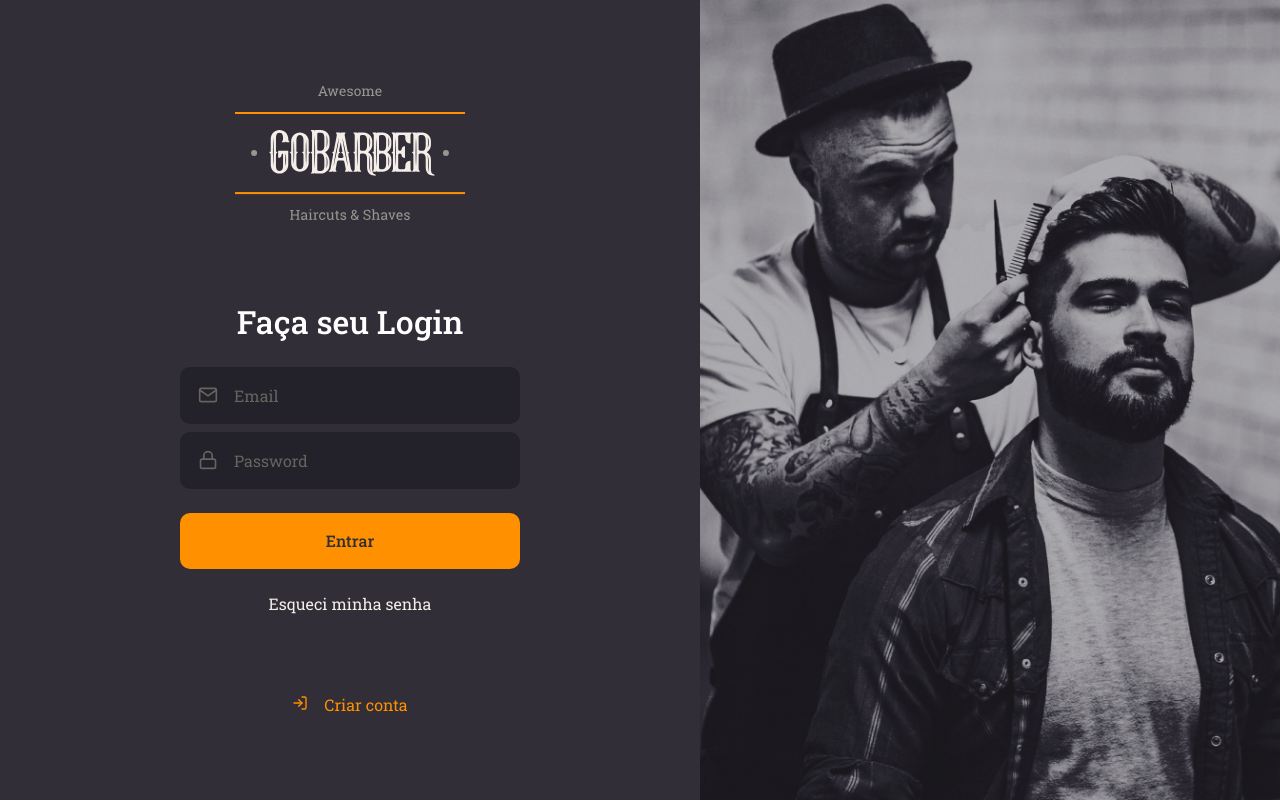
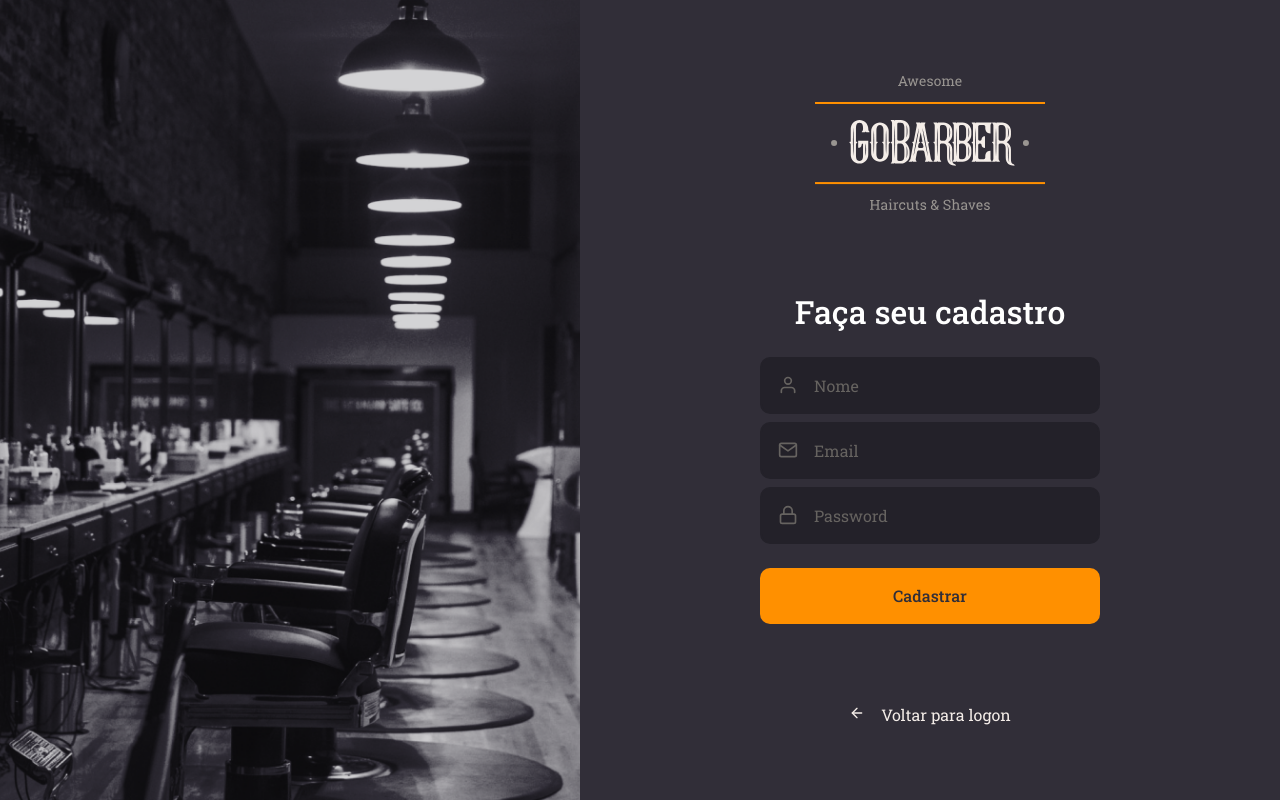
Before and after one commit to obrenoco/gobarber-web, a React (Create React App) app: page /signup in a window 1280 px wide. Built offline with nearby package versions, Linux system fonts and the light colour scheme.

Commit message:
Add: register page

```diff
--- a/src/App.tsx
+++ b/src/App.tsx
@@ -1,12 +1,13 @@
 import React from 'react';
 
-import SignIn from './pages/SignIn';
+// import SignIn from './pages/SignIn';
+import SignUp from './pages/SignUp';
 
 import GlobalStyle from './styles/global';
 
 const App: React.FC = () => (
   <>
-    <SignIn />
+    <SignUp />
     <GlobalStyle />
   </>
 );
--- /dev/null
+++ b/src/pages/SignUp/index.tsx
@@ -0,0 +1,41 @@
+import React from 'react';
+import {
+ FiMail, FiLock, FiUser, FiArrowLeft
+} from 'react-icons/fi';
+import logoImg from '../../assets/logo.svg';
+
+import Input from '../../components/Input';
+import Button from '../../components/Button';
+
+import { Container, Content, Background } from './styles';
+
+const SignIn: React.FC = () => (
+  <Container>
+    <Background />
+    <Content>
+      <img src={logoImg} alt="GoBarber" />
+
+      <form>
+        <h1>Faça seu cadastro</h1>
+
+        <Input name="name" icon={FiUser} placeholder="Nome" />
+        <Input name="email" icon={FiMail} placeholder="Email" />
+        <Input
+          name="password"
+          type="password"
+          icon={FiLock}
+          placeholder="Password"
+        />
+
+        <Button type="submit">Cadastrar</Button>
+      </form>
+
+      <a href="cadastro">
+        <FiArrowLeft />
+        Voltar para logon
+      </a>
+    </Content>
+  </Container>
+);
+
+export default SignIn;
--- /dev/null
+++ b/src/pages/SignUp/styles.ts
@@ -0,0 +1,62 @@
+import styled from 'styled-components';
+import { shade } from 'polished';
+import signUpBackground from '../../assets/sign-up-background.png';
+
+export const Container = styled.div`
+  height: 100vh;
+
+  display: flex;
+  align-items: stretch;
+`;
+
+export const Content = styled.div`
+  display: flex;
+  flex-direction: column;
+  align-items: center;
+
+  place-content: center;
+  width: 100%;
+  max-width: 700px;
+
+  form {
+    width: 340px;
+    margin: 80px 0;
+    text-align: center;
+
+    h1 {
+      margin-bottom: 24px;
+    }
+
+    a {
+      margin-top: 24px;
+      color: #f4ede8;
+      display: block;
+      text-decoration: none;
+      transition: color 0.2s;
+
+      &:hover {
+        color: ${shade(0.2, '#f4ede8')};
+      }
+    }
+  }
+  > a {
+    color: #f4ede8;
+    display: block;
+    text-decoration: none;
+    transition: color 0.2s;
+
+    svg {
+      margin-right: 16px;
+    }
+
+    &:hover {
+      color: ${shade(0.2, '#f4ede8')};
+    }
+  }
+`;
+
+export const Background = styled.div`
+  flex: 1;
+  background: url(${signUpBackground}) no-repeat center;
+  background-size: cover;
+`;
```
Also changed, not shown: src/assets/sign-up-background.png (added).
